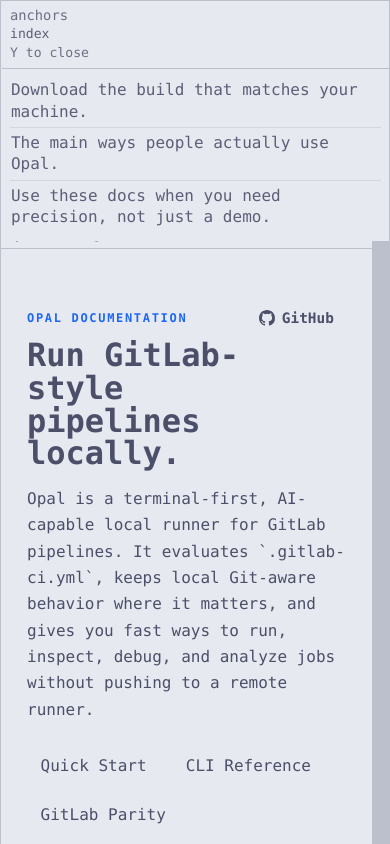
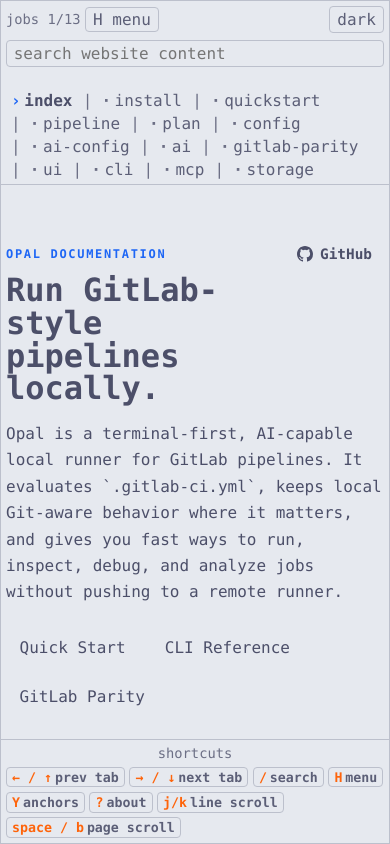
Before and after one commit to cloudflavor/opal, a SvelteKit app in the folder ui-docs/: page / in a window 390 px wide. Built offline with nearby package versions, Linux system fonts and the light colour scheme.

Commit message:
ui-docs: make docs shell mobile-first and align frame layout

```diff
--- a/ui-docs/src/routes/+layout.svelte
+++ b/ui-docs/src/routes/+layout.svelte
@@ -9,7 +9,7 @@
   let query = $state('');
   let theme = $state<'dark' | 'light'>('light');
   let showMenu = $state(false);
-  let showAnchors = $state(true);
+  let showAnchors = $state(false);
   let showCloudflavorDialog = $state(false);
   let searchInput: HTMLInputElement | null = null;
   let contentPane: HTMLElement | null = null;
@@ -192,6 +192,11 @@
     return slug === 'index' ? '/' : `/docs/${slug}`;
   }
 
+  function displaySlug(slug: string) {
+    if (slug === 'opal-mcp-agent-playbook' || slug === 'opal-mcp-playbook') return 'mcp';
+    return slug;
+  }
+
   function activeIndexIn(list: DocPage[]) {
     const index = list.findIndex((doc) => doc.slug === currentSlug);
     return index >= 0 ? index : 0;
@@ -331,6 +336,13 @@
     }
 
     if (showCloudflavorDialog) return;
+
+    if (event.key === 'Escape' && (showMenu || showAnchors)) {
+      event.preventDefault();
+      showMenu = false;
+      showAnchors = false;
+      return;
+    }
 
     if (event.key === 'H') {
       event.preventDefault();
@@ -479,10 +491,21 @@
   class:anchors-open={showAnchors}
   aria-label="Opal docs interface"
 >
+  <button
+    type="button"
+    class="mobile-overlay"
+    class:visible={showMenu || showAnchors}
+    aria-label="Close side panes"
+    onclick={() => {
+      showMenu = false;
+      showAnchors = false;
+    }}
+  ></button>
+
   {#if showMenu}
-    <aside class="pane menu-pane" aria-label="History sidebar">
+    <aside class="pane menu-pane" aria-label="Menu sidebar">
       <div class="menu-head">
-        <p class="pane-title">history</p>
+        <p class="pane-title">menu</p>
         <p class="pane-title">H to close</p>
       </div>
       <nav class="menu-list" aria-label="Documents">
@@ -564,7 +587,7 @@
             onclick={() => goto(hrefFor(doc.slug))}
           >
             <span class="tab-marker">{doc.slug === currentSlug ? '›' : '·'}</span>
-            <span class="tab-name">{doc.slug}</span>
+            <span class="tab-name">{displaySlug(doc.slug)}</span>
           </button>
         {/each}
         {#if !docs.length}
@@ -574,7 +597,9 @@
     </header>
 
     <main class="pane content-pane" aria-label="Content" bind:this={contentPane}>
-      {@render children()}
+      <div class="content-inner">
+        {@render children()}
+      </div>
     </main>
 
     <footer class="pane shortcuts" aria-label="Keyboard shortcuts">
@@ -602,7 +627,7 @@
         </button>
         <button type="button" class="shortcut" onclick={() => (showCloudflavorDialog = !showCloudflavorDialog)}>
           <span class="key">?</span>
-          <span class="label">cloudflavor</span>
+          <span class="label">about</span>
         </button>
         <button type="button" class="shortcut" onclick={() => scrollContentBy(scrollStep())}>
           <span class="key">j/k</span>
@@ -620,7 +645,7 @@
     <aside class="pane right-pane" aria-label="On this page">
       <div class="right-head">
         <p class="pane-title">anchors</p>
-        <p class="right-context">{currentDoc?.slug ?? 'index'}</p>
+        <p class="right-context">{displaySlug(currentDoc?.slug ?? 'index')}</p>
         <p class="right-hint">Y to close</p>
       </div>
 
@@ -694,6 +719,7 @@
     --scroll-track: color-mix(in srgb, var(--pane-bg) 70%, transparent);
     --scroll-thumb: color-mix(in srgb, var(--pane-border) 72%, var(--pane-bg));
     --scroll-thumb-hover: color-mix(in srgb, var(--accent) 32%, var(--pane-border));
+    --frame-max-width: 1260px;
   }
 
   :global(html[data-theme='dark']) {
@@ -756,7 +782,9 @@
   }
 
   .tui-shell {
-    height: 100vh;
+    position: relative;
+    height: 100dvh;
+    min-height: 100dvh;
     display: grid;
     grid-template-columns: minmax(0, 1fr);
     gap: 1px;
@@ -766,26 +794,33 @@
     overflow: hidden;
   }
 
-  .tui-shell.menu-open {
-    grid-template-columns: clamp(240px, 22vw, 340px) minmax(0, 1fr);
+  .mobile-overlay {
+    position: fixed;
+    inset: 1px;
+    border: 0;
+    margin: 0;
+    padding: 0;
+    background: color-mix(in srgb, var(--app-bg) 65%, transparent);
+    opacity: 0;
+    pointer-events: none;
+    z-index: 18;
   }
 
-  .tui-shell.anchors-open {
-    grid-template-columns: minmax(0, 1fr) clamp(250px, 27vw, 360px);
-  }
-
-  .tui-shell.menu-open.anchors-open {
-    grid-template-columns: clamp(240px, 22vw, 340px) minmax(0, 1fr) clamp(250px, 27vw, 360px);
+  .mobile-overlay.visible {
+    opacity: 1;
+    pointer-events: auto;
   }
 
   .menu-pane {
-    grid-column: 1;
-    grid-row: 1;
-    height: calc(100vh - 2px);
+    position: fixed;
+    inset: 1px auto 1px 1px;
+    width: min(88vw, 22rem);
+    z-index: 30;
     display: grid;
     grid-template-rows: auto 1fr;
     gap: 0.4rem;
     overflow: hidden;
+    box-shadow: 0 0 0 1px var(--pane-border), 10px 0 28px color-mix(in srgb, var(--app-bg) 72%, transparent);
   }
 
   .menu-head {
@@ -853,7 +888,7 @@
     grid-column: 1;
     grid-row: 1;
     min-width: 0;
-    height: calc(100vh - 2px);
+    height: calc(100dvh - 2px);
     display: grid;
     grid-template-rows: auto 1fr auto;
     gap: 1px;
@@ -861,35 +896,41 @@
     overflow: hidden;
   }
 
-  .tui-shell.menu-open .center-stack {
-    grid-column: 2;
-  }
-
   .top-tabs {
-    display: grid;
-    gap: 0.45rem;
+    display: flex;
+    flex-direction: column;
+    align-items: center;
+    gap: 0.85rem;
   }
 
   .top-row {
     display: grid;
-    grid-template-columns: 1fr auto 1fr;
+    grid-template-columns: minmax(0, 1fr) auto;
+    grid-template-areas:
+      'left right'
+      'search search';
     align-items: center;
-    gap: 0.6rem;
+    gap: 0.45rem;
+    width: min(100%, var(--frame-max-width));
+    margin-bottom: 0.35rem;
   }
 
   .top-left {
+    grid-area: left;
     display: flex;
     align-items: center;
     gap: 0.4rem;
-    justify-self: start;
+    min-width: 0;
   }
 
   .top-right {
+    grid-area: right;
     justify-self: end;
   }
 
   .search {
-    justify-self: center;
+    grid-area: search;
+    min-width: 0;
   }
 
   .search input {
@@ -899,8 +940,7 @@
     color: var(--text);
     padding: 0.18rem 0.42rem;
     font: inherit;
-    min-width: 13rem;
-    width: min(44vw, 36rem);
+    width: 100%;
   }
 
   .search-results {
@@ -911,6 +951,7 @@
     overflow: auto;
     display: grid;
     gap: 0.32rem;
+    width: min(100%, var(--frame-max-width));
   }
 
   .search-results ul {
@@ -970,10 +1011,14 @@
     display: flex;
     flex-wrap: wrap;
     gap: 0;
-    overflow: visible;
+    overflow: auto;
     white-space: normal;
     align-items: center;
-    row-gap: 0.2rem;
+    row-gap: 0.25rem;
+    align-content: flex-start;
+    justify-content: flex-start;
+    width: min(100%, var(--frame-max-width));
+    margin-top: 0.35rem;
   }
 
   .tab {
@@ -1013,17 +1058,32 @@
   .content-pane {
     overflow: auto;
     min-height: 0;
+    display: flex;
+    justify-content: center;
+    align-items: flex-start;
+  }
+
+  .content-inner {
+    width: min(100%, var(--frame-max-width));
+    min-width: 0;
+    display: flex;
+    flex-direction: column;
+    align-items: stretch;
   }
 
   .shortcuts {
     display: grid;
     gap: 0.35rem;
+    justify-items: center;
   }
 
   .shortcut-row {
     display: flex;
     gap: 0.35rem;
     flex-wrap: wrap;
+    align-items: center;
+    justify-content: flex-start;
+    width: min(100%, var(--frame-max-width));
   }
 
   .shortcut {
@@ -1050,23 +1110,15 @@
   }
 
   .right-pane {
-    grid-row: 1;
-    position: sticky;
-    top: 1px;
-    height: calc(100vh - 2px);
-    align-self: start;
+    position: fixed;
+    inset: 1px 1px 1px auto;
+    width: min(84vw, 20rem);
+    z-index: 29;
     display: grid;
     grid-template-rows: auto 1fr;
     padding: 0;
     overflow: hidden;
-  }
-
-  .tui-shell.anchors-open:not(.menu-open) .right-pane {
-    grid-column: 2;
-  }
-
-  .tui-shell.menu-open.anchors-open .right-pane {
-    grid-column: 3;
+    box-shadow: 0 0 0 1px var(--pane-border), -10px 0 28px color-mix(in srgb, var(--app-bg) 72%, transparent);
   }
 
   .right-head {
@@ -1232,65 +1284,111 @@
     font-size: 0.84rem;
   }
 
-  @media (max-width: 1280px) {
+  @media (min-width: 981px) {
+    .mobile-overlay {
+      display: none;
+    }
+
+    .tui-shell {
+      height: 100vh;
+      min-height: 100vh;
+      overflow: hidden;
+    }
+
+    .tui-shell.menu-open {
+      grid-template-columns: clamp(240px, 22vw, 340px) minmax(0, 1fr);
+    }
+
+    .tui-shell.anchors-open {
+      grid-template-columns: minmax(0, 1fr) clamp(250px, 27vw, 360px);
+    }
+
+    .tui-shell.menu-open.anchors-open {
+      grid-template-columns: clamp(240px, 22vw, 340px) minmax(0, 1fr) clamp(250px, 27vw, 360px);
+    }
+
+    .menu-pane {
+      position: static;
+      inset: auto;
+      width: auto;
+      grid-column: 1;
+      grid-row: 1;
+      height: calc(100vh - 2px);
+      box-shadow: none;
+    }
+
+    .center-stack {
+      height: calc(100vh - 2px);
+    }
+
+    .tui-shell.menu-open .center-stack {
+      grid-column: 2;
+    }
+
+    .top-row {
+      grid-template-columns: 1fr auto 1fr;
+      grid-template-areas: 'left search right';
+      gap: 0.6rem;
+      margin-bottom: 0.2rem;
+    }
+
+    .search {
+      justify-self: center;
+    }
+
     .search input {
-      min-width: 10rem;
-      width: min(42vw, 28rem);
+      min-width: 13rem;
+      width: min(44vw, 36rem);
+    }
+
+    .tab-strip {
+      overflow: visible;
+    }
+
+    .right-pane {
+      position: sticky;
+      inset: auto;
+      top: 1px;
+      width: auto;
+      height: calc(100vh - 2px);
+      align-self: start;
+      box-shadow: none;
+    }
+
+    .tui-shell.anchors-open:not(.menu-open) .right-pane {
+      grid-column: 2;
+      grid-row: 1;
+    }
+
+    .tui-shell.menu-open.anchors-open .right-pane {
+      grid-column: 3;
+      grid-row: 1;
     }
   }
 
-  @media (max-width: 980px) {
-    :global(html, body) {
-      overflow: auto;
+  @media (min-width: 1281px) {
+    .search input {
+      width: min(42vw, 36rem);
+    }
+  }
+
+  @media (max-width: 640px) {
+    .pane {
+      padding: 5px;
     }
 
-    .tui-shell,
-    .tui-shell.menu-open,
-    .tui-shell.anchors-open,
-    .tui-shell.menu-open.anchors-open {
-      height: auto;
-      grid-template-columns: 1fr;
-      overflow: visible;
+    .top-left {
+      gap: 0.3rem;
     }
 
-    .center-stack {
-      grid-column: 1;
-      height: auto;
-      grid-template-rows: auto minmax(380px, 1fr) auto;
-      overflow: visible;
+    .shortcut-row {
+      gap: 0.28rem;
     }
 
-    .menu-pane,
-    .right-pane {
-      grid-column: 1;
-      grid-row: auto;
-      position: static;
-      height: auto;
-      overflow: visible;
-    }
-
-    .content-pane {
-      min-height: 0;
-    }
-
-    .top-row {
-      grid-template-columns: 1fr;
-      justify-items: start;
-    }
-
-    .search,
-    .top-right {
-      justify-self: start;
-    }
-
-    .search input {
-      width: min(92vw, 26rem);
-    }
-
-    .right-pane {
-      position: static;
-      height: auto;
-      max-height: 50vh;
+    .shortcut {
+      padding: 0.12rem 0.32rem;
+      font-size: 0.83rem;
+      gap: 0.18rem;
     }
   }
 </style>
--- a/ui-docs/src/routes/+page.svelte
+++ b/ui-docs/src/routes/+page.svelte
@@ -215,10 +215,14 @@
 
 <style>
   .shell {
-    max-width: 1260px;
-    margin: 0 auto;
-    padding-left: 2rem;
-    padding-right: 2rem;
+    width: 100%;
+    max-width: none;
+    margin: 0;
+    padding-left: 0;
+    padding-right: 0;
+    display: flex;
+    flex-direction: column;
+    align-items: stretch;
   }
   .hero {
     display: grid;
@@ -456,10 +460,6 @@
       display: grid;
       align-items: start;
     }
-    .shell {
-      padding-left: 1.25rem;
-      padding-right: 1.25rem;
-    }
     h1 {
       max-width: 13ch;
     }
```
